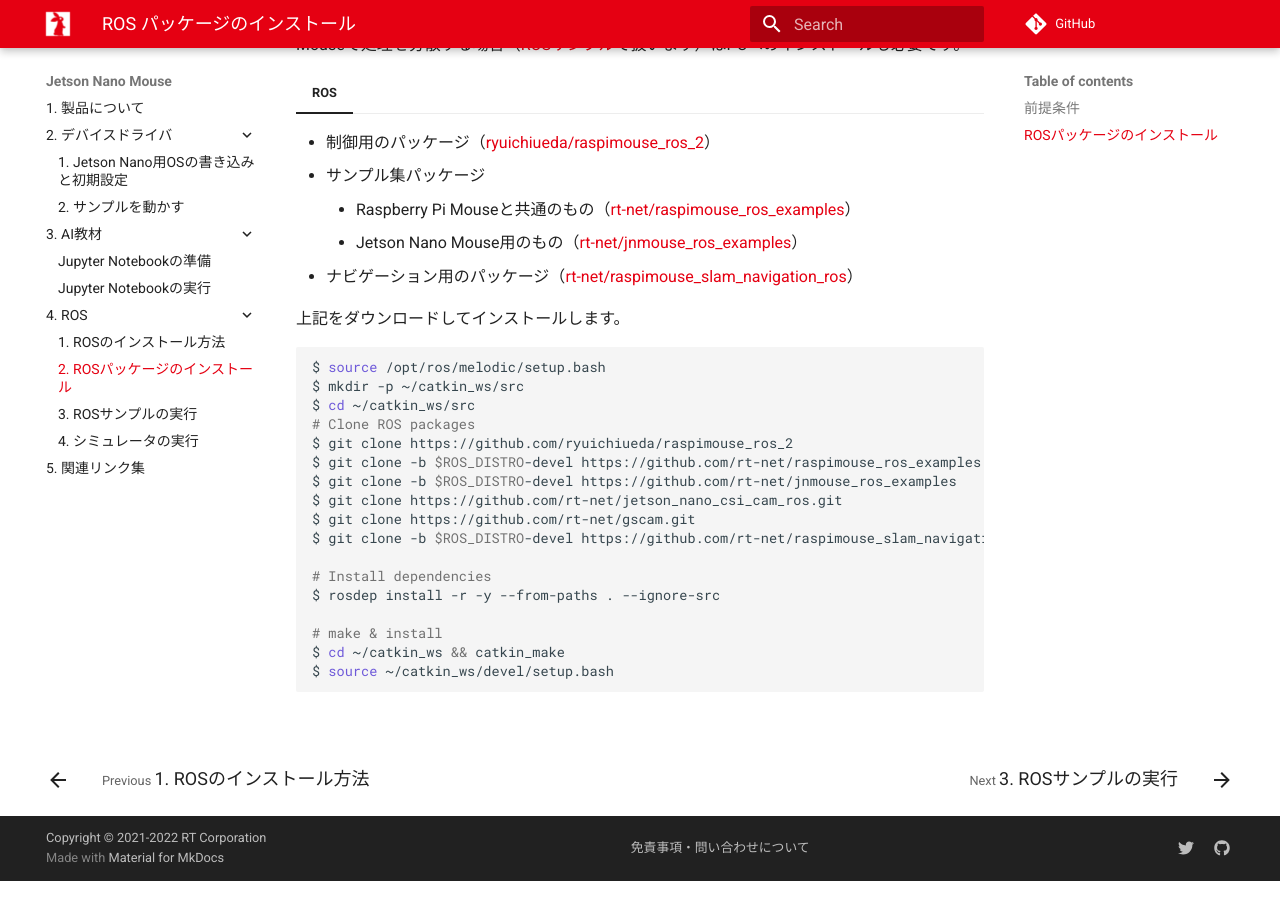
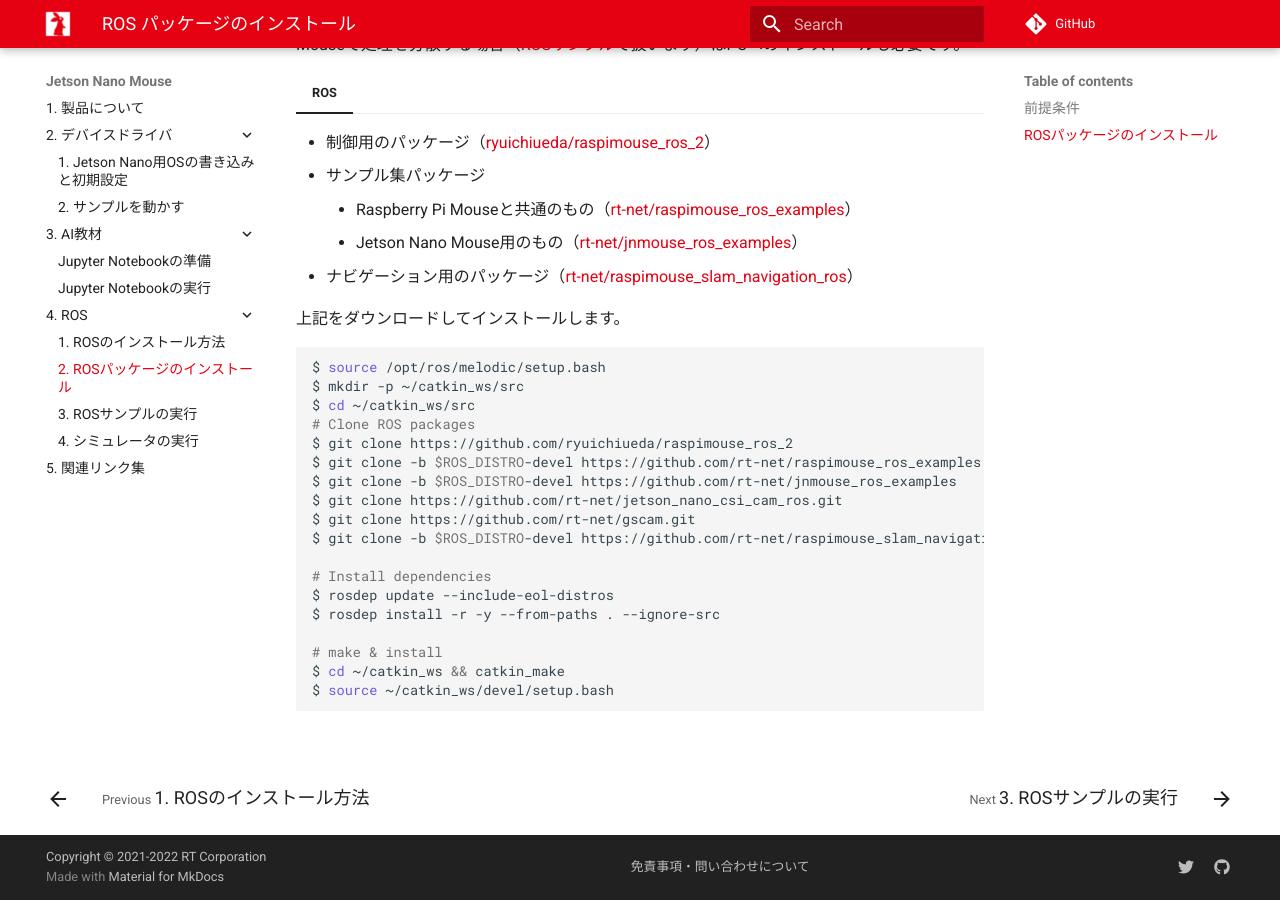
Before and after one commit to rt-net/tutorials, an MkDocs documentation site: the page built from docs/jnmouse/ros/package-install.md, in a window 1280 px wide and 900 px high, scrolled down 522 px. Built offline with MkDocs 1.6.1 and Material for MkDocs 9.7.7, drawn with Linux system fonts in a browser that asks for light colours; comment, search, counter and statistics services are not loaded.

Commit message:
Adds option to rosdep update

```diff
--- a/docs/jnmouse/ros/package-install.md
+++ b/docs/jnmouse/ros/package-install.md
@@ -39,6 +39,7 @@
     $ git clone -b $ROS_DISTRO-devel https://github.com/rt-net/raspimouse_slam_navigation_ros
 
     # Install dependencies
+    $ rosdep update --include-eol-distros
     $ rosdep install -r -y --from-paths . --ignore-src
 
     # make & install
```
